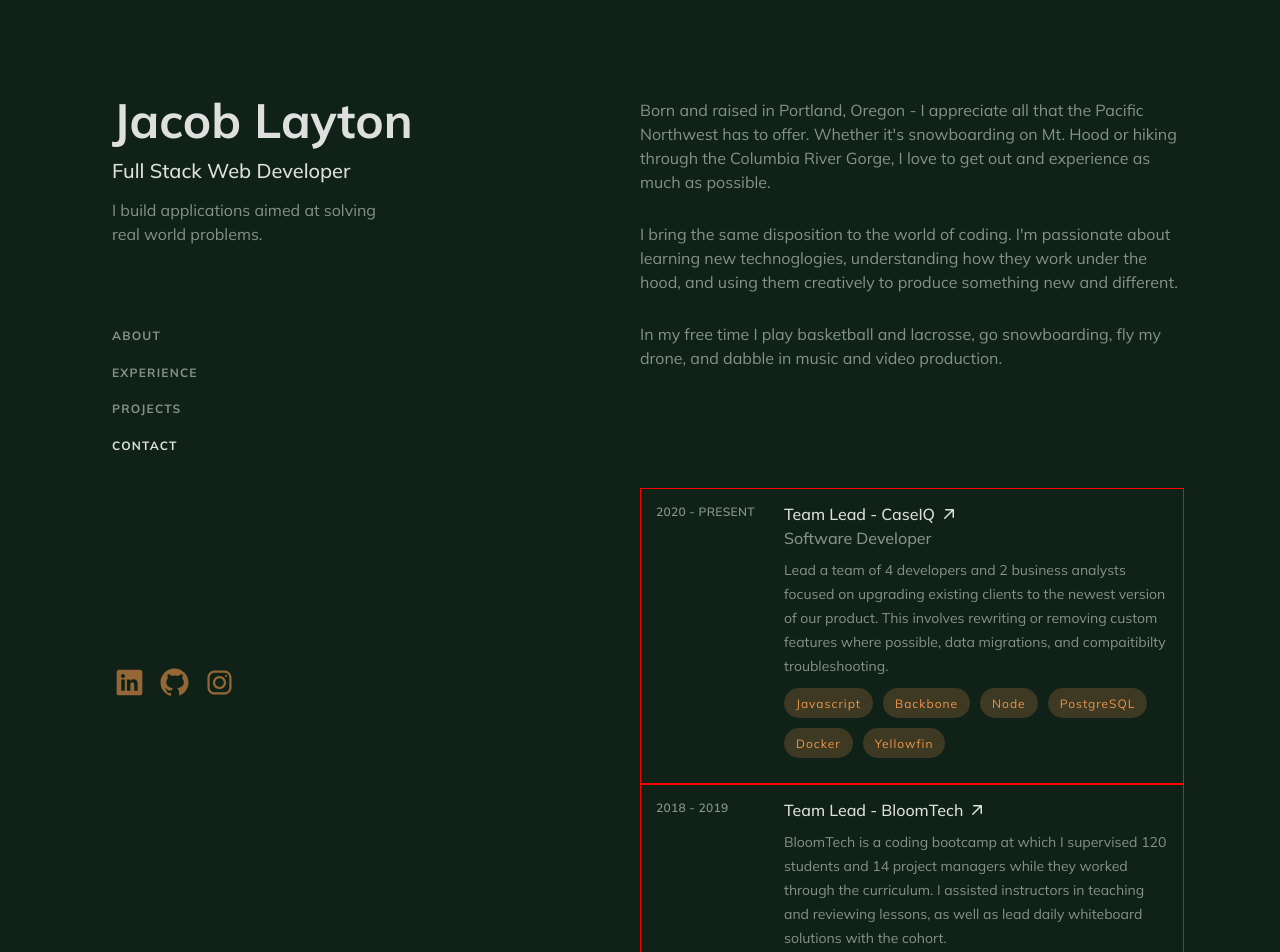
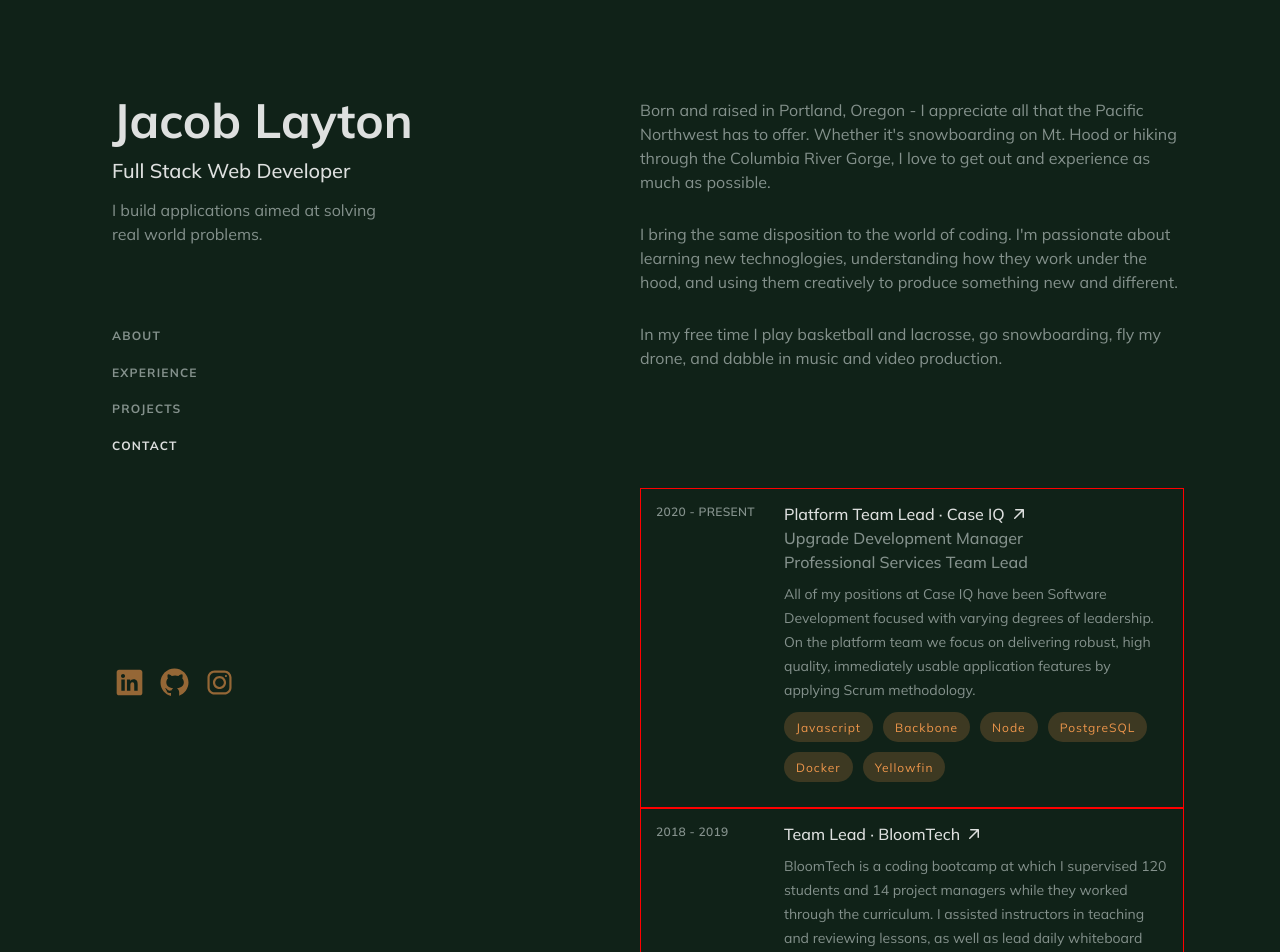
Before and after one commit to JacobLayton/2024-portfolio, a Next.js app: page / in a window 1280 px wide. Shown: the top 952 px of the page. Built offline with nearby package versions, Linux system fonts and the light colour scheme.

Commit message:
Update experience content

```diff
--- a/app/ui/experience.jsx
+++ b/app/ui/experience.jsx
@@ -6,17 +6,18 @@
 
 const experienceData = [
 	{
-		dates: '2020 - PRESENT',
-		positionOne: 'Team Lead - CaseIQ',
-		positionThree: 'Software Developer',
+		dates: '2020 - Present',
+		positionOne: 'Platform Team Lead · Case IQ',
+		positionTwo: 'Upgrade Development Manager',
+		positionThree: 'Professional Services Team Lead',
 		jobDescription:
-			'Lead a team of 4 developers and 2 business analysts focused on upgrading existing clients to the newest version of our product. This involves rewriting or removing custom features where possible, data migrations, and compaitibilty troubleshooting.',
+			'All of my positions at Case IQ have been Software Development focused with varying degrees of leadership. On the platform team we focus on delivering robust, high quality, immediately usable application features by applying Scrum methodology.',
 		techStack: ['Javascript', 'Backbone', 'Node', 'PostgreSQL', 'Docker', 'Yellowfin'],
 		url: 'https://caseiq.com',
 	},
 	{
 		dates: '2018 - 2019',
-		positionOne: 'Team Lead - BloomTech',
+		positionOne: 'Team Lead · BloomTech',
 		jobDescription:
 			'BloomTech is a coding bootcamp at which I supervised 120 students and 14 project managers while they worked through the curriculum. I assisted instructors in teaching and reviewing lessons, as well as lead daily whiteboard solutions with the cohort.',
 		techStack: ['Javascript', 'React', 'Node'],
```
